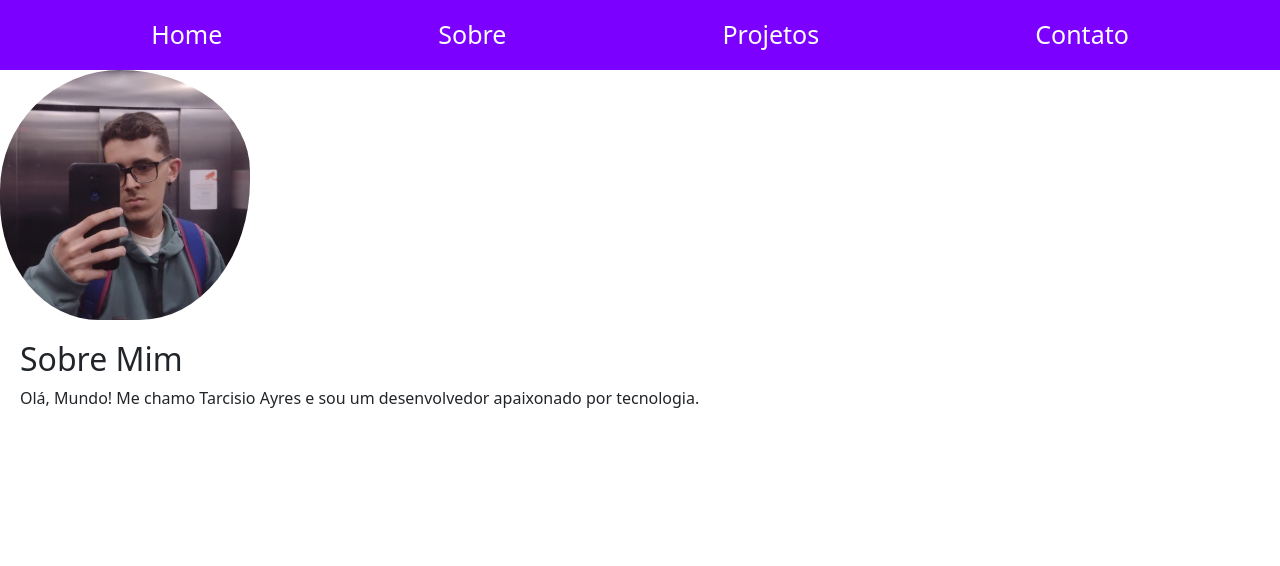
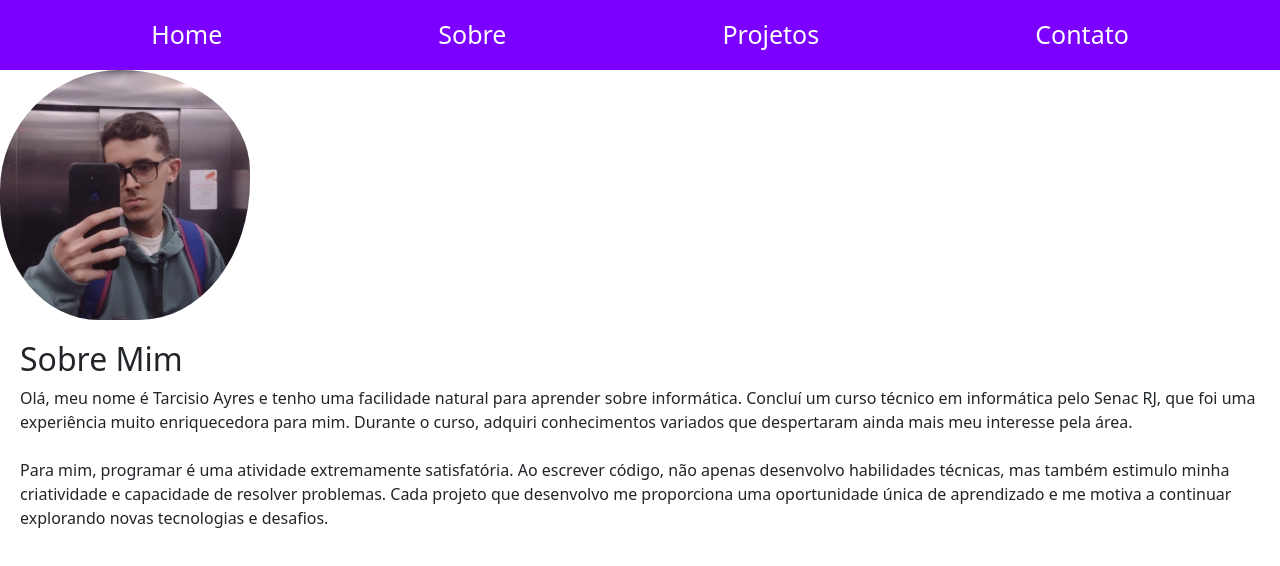
Before and after one commit to serya012/portfolio, an Angular app: page / in a window 1280 px wide. Shown: the top 566 px of the page. Built offline with nearby package versions, Linux system fonts and the light colour scheme.

Commit message:
Update sobre.component.html

```diff
--- a/src/app/sobre/sobre.component.html
+++ b/src/app/sobre/sobre.component.html
@@ -2,8 +2,17 @@
     <img src="/assets/photo01.jpg" alt="Minha Foto" class="foto">
     <div class="sobre-text">
         <h2>Sobre Mim</h2>
+        <!-- sobre.component.html -->
         <p>
-            Olá, Mundo! Me chamo {{ nome }} e sou um desenvolvedor apaixonado por tecnologia.
+            Olá, meu nome é {{ nome }} e tenho uma facilidade natural para aprender sobre informática. Concluí um curso
+            técnico em informática pelo Senac RJ, que foi uma experiência muito enriquecedora para mim. Durante o curso,
+            adquiri conhecimentos variados que despertaram ainda mais meu interesse pela área.
+            <br><br>
+            Para mim, programar é uma atividade extremamente satisfatória. Ao escrever código, não apenas desenvolvo
+            habilidades técnicas, mas também estimulo minha criatividade e capacidade de resolver problemas. Cada
+            projeto que desenvolvo me proporciona uma oportunidade única de aprendizado e me motiva a continuar
+            explorando novas tecnologias e desafios.
         </p>
+
     </div>
 </div>
```
